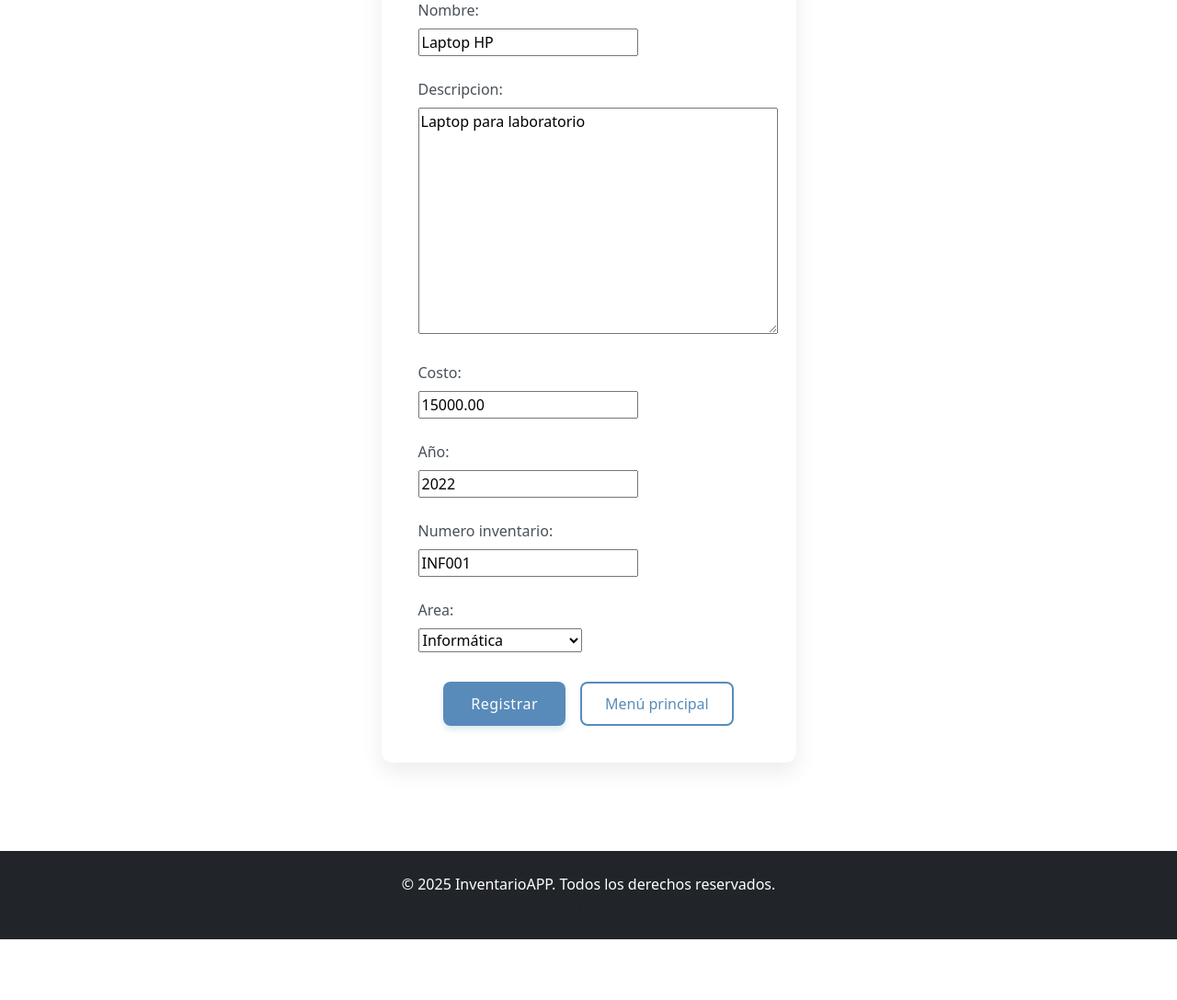
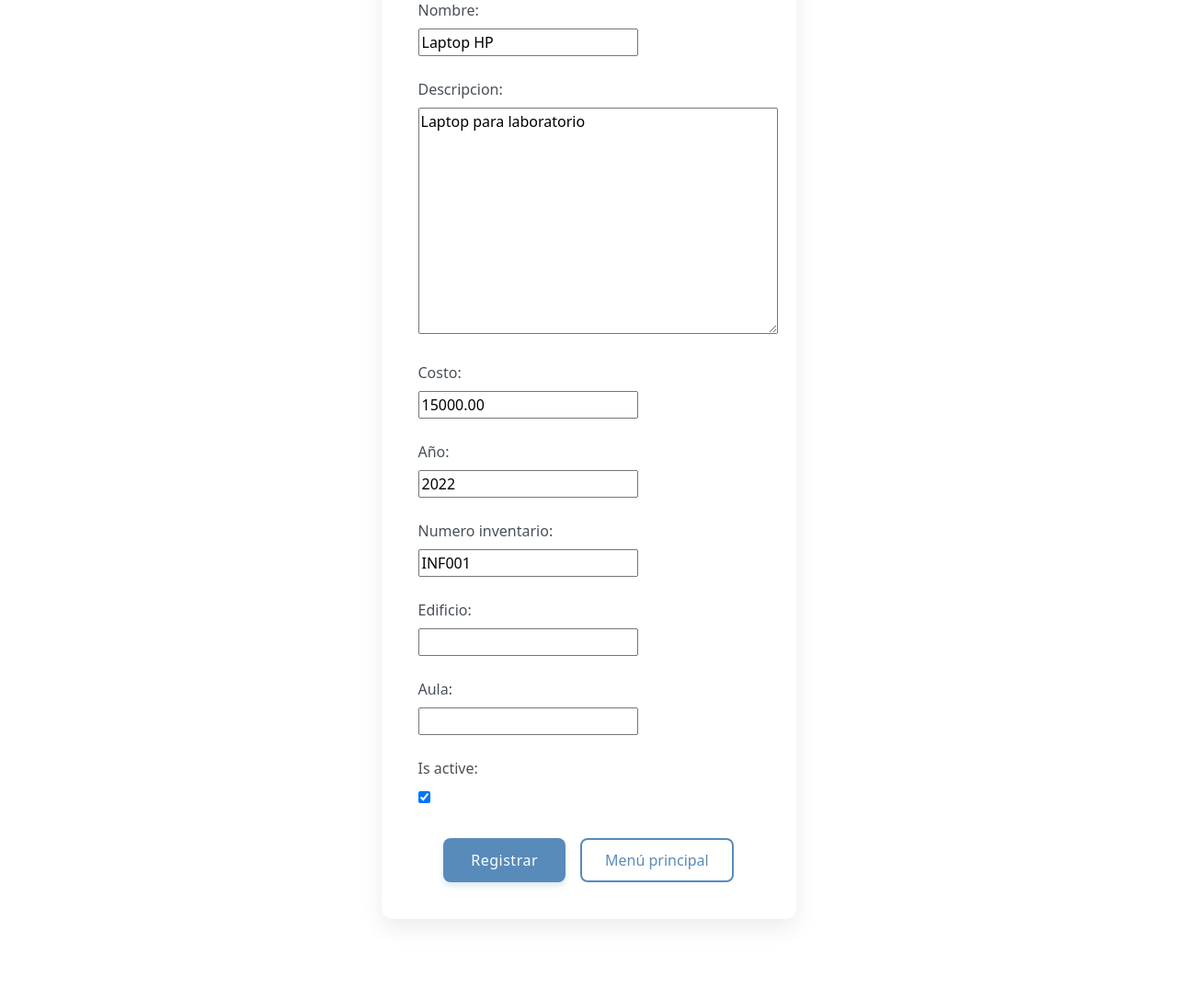
Before and after one commit to Emmanuel-L1/inventario-app, a Django app: page /productos/editar/1/ in a window 1280 px wide. Shown: the part 271-1358 px from the top of the page at 92% size. Before the commit the page ends 1292 px from the top, so only its background shows below. Run offline with Django 5.2, Linux system fonts and the light colour scheme; a user stored in the database is signed in; data comes from the database, SQL or seed files in the repository; tables that the repository leaves empty hold one stand-in row (values such as "Sample post").

Commit message:
Actualizacion filtrado, y vistas edit y delete

```diff
--- a/INVENTARIOAPP/inventario/models.py
+++ b/INVENTARIOAPP/inventario/models.py
@@ -1,6 +1,9 @@
 from django.contrib.auth.models import User
 from django.db import models
 
+class ProductoManager(models.Manager):
+    def activos(self):
+        return super().get_queryset().filter(is_active=True)
 class Area(models.Model):
     nombre = models.CharField(max_length=100)
     descripcion = models.TextField(blank=True, null=True)
@@ -14,8 +17,12 @@ class Producto(models.Model):
     costo = models.DecimalField(max_digits=10, decimal_places=2)
     año = models.PositiveIntegerField()
     numero_inventario = models.CharField(max_length=50, unique=True)
-    area = models.ForeignKey(Area, on_delete=models.CASCADE)
+    edificio = models.CharField(max_length=100)
+    aula = models.CharField(max_length=100)
     responsable = models.ForeignKey(User, on_delete=models.SET_NULL, null=True)
+    is_active = models.BooleanField(default=True)
+
+    objects = ProductoManager()
 
     def __str__(self):
         return f"{self.nombre} ({self.numero_inventario})"
--- a/INVENTARIOAPP/inventario/views.py
+++ b/INVENTARIOAPP/inventario/views.py
@@ -33,12 +33,13 @@ def lista_productos(request):
     productos = Producto.objects.all()
 
     # Obtener parámetros del filtro
-    area_id = request.GET.get('area')
+
     responsable_id = request.GET.get('responsable')
-    query = request.GET.get('q')
+    query = request.GET.get('q') or ''
 
-    if area_id and area_id != '0':
-        productos = productos.filter(area_id=area_id)
+    edificio = request.GET.get('edificio')
+    if edificio:
+        productos = productos.filter(edificio=edificio)
 
     if responsable_id and responsable_id != '0':
         productos = productos.filter(responsable_id=responsable_id)
@@ -48,17 +49,19 @@ def lista_productos(request):
             Q(nombre__icontains=query) | Q(descripcion__icontains=query)
         )
 
-    areas = Area.objects.all()
     responsables = User.objects.all()
+    edificios = Producto.objects.values_list('edificio', flat=True).distinct()
+
 
     return render(request, 'inventario/lista_productos.html', {
-        'productos': productos,
-        'areas': areas,
-        'responsables': responsables,
-        'selected_area': area_id,
-        'selected_responsable': responsable_id,
-        'query': query,
-    })
+    'productos': productos,
+    'responsables': responsables,
+    'selected_responsable': responsable_id,
+    'query': query,
+    'edificios': edificios,
+    'selected_edificio': edificio,
+})
+
 
 @login_required
 def editar_producto(request, producto_id):
@@ -81,37 +84,35 @@ def eliminar_producto(request, producto_id):
 
 @login_required
 def vista_solo_lectura(request):
-    perfil = getattr(request.user, 'perfil', None)
-    rol = perfil.rol.nombre if perfil and perfil.rol else None
+    productos = Producto.objects.filter(is_active=True).order_by('nombre')
 
-    if rol not in ['Invitado', 'Responsable de área', 'Encargado']:
-        return render(request, 'inventario/no_autorizado.html')
+    edificio = request.GET.get('edificio') or ''
+    responsable_id = request.GET.get('responsable') or ''
+    query = request.GET.get('q') or ''
 
-    productos = Producto.objects.all()
+    if edificio:
+        productos = productos.filter(edificio=edificio)
 
-    area_id = request.GET.get('area')
-    responsable_id = request.GET.get('responsable')
-    query = request.GET.get('q')
-
-    if area_id and area_id != '0':
-        productos = productos.filter(area_id=area_id)
     if responsable_id and responsable_id != '0':
         productos = productos.filter(responsable_id=responsable_id)
+
     if query:
-        productos = productos.filter(Q(nombre__icontains=query) | Q(descripcion__icontains=query))
+        productos = productos.filter(
+            Q(nombre__icontains=query) | Q(descripcion__icontains=query)
+        )
+
+    edificios = Producto.objects.values_list('edificio', flat=True).distinct()
+    responsables = User.objects.all()
 
     paginator = Paginator(productos, 5)
     page_number = request.GET.get('page')
-    page_obj = paginator.get_page(page_number)
-
-    areas = Area.objects.all()
-    responsables = User.objects.all()
+    productos_paginados = paginator.get_page(page_number)
 
     return render(request, 'inventario/lista_lectura.html', {
-        'page_obj': page_obj,
-        'areas': areas,
+        'productos': productos_paginados,
+        'edificios': edificios,
         'responsables': responsables,
-        'selected_area': area_id,
+        'selected_edificio': edificio,
         'selected_responsable': responsable_id,
         'query': query,
     })
```
Also changed, not shown: INVENTARIOAPP/inventario/templates/inventario/detalle_producto.html (+5 -2 lines), INVENTARIOAPP/inventario/templates/inventario/lista_lectura.html (+15 -15 lines), INVENTARIOAPP/inventario/templates/inventario/lista_productos.html (+8 -9 lines), INVENTARIOAPP/usuario/templates/inicio.html (+12 -0 lines), INVENTARIOAPP/inventario/migrations/0006_remove_producto_area_producto_aula_producto_edificio.py (added), INVENTARIOAPP/inventario/migrations/0007_producto_is_active.py (added).
